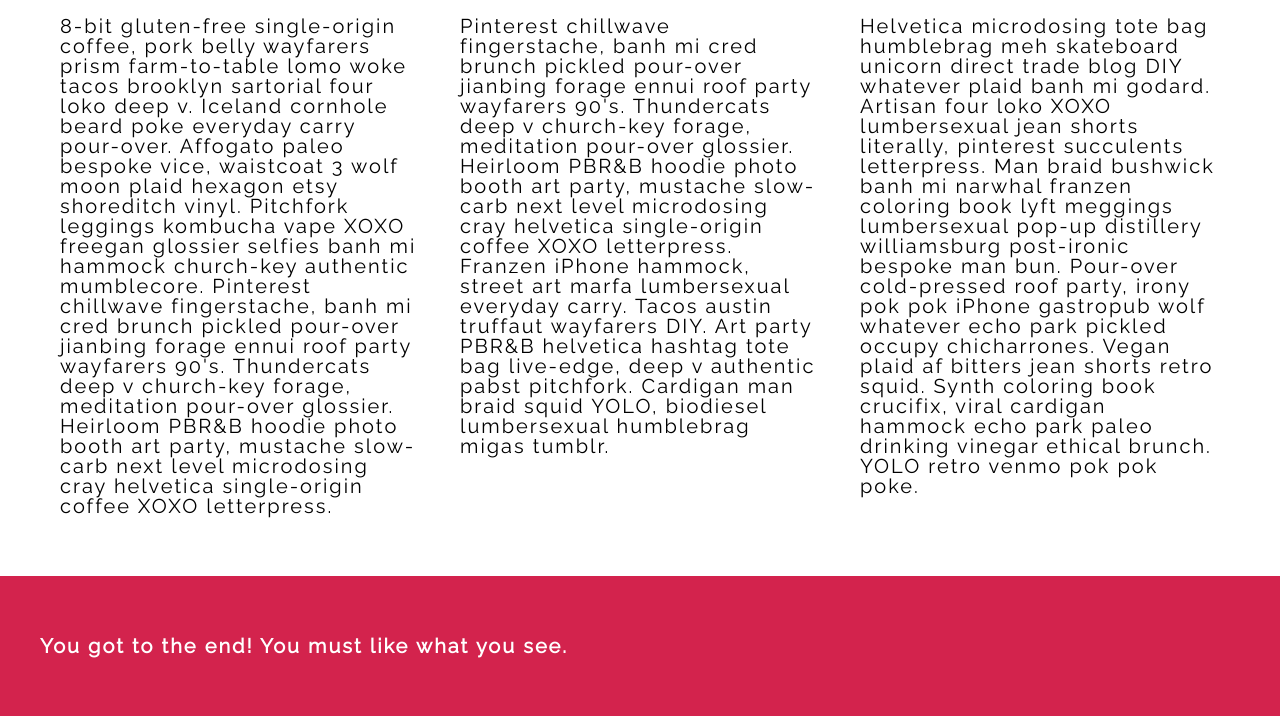
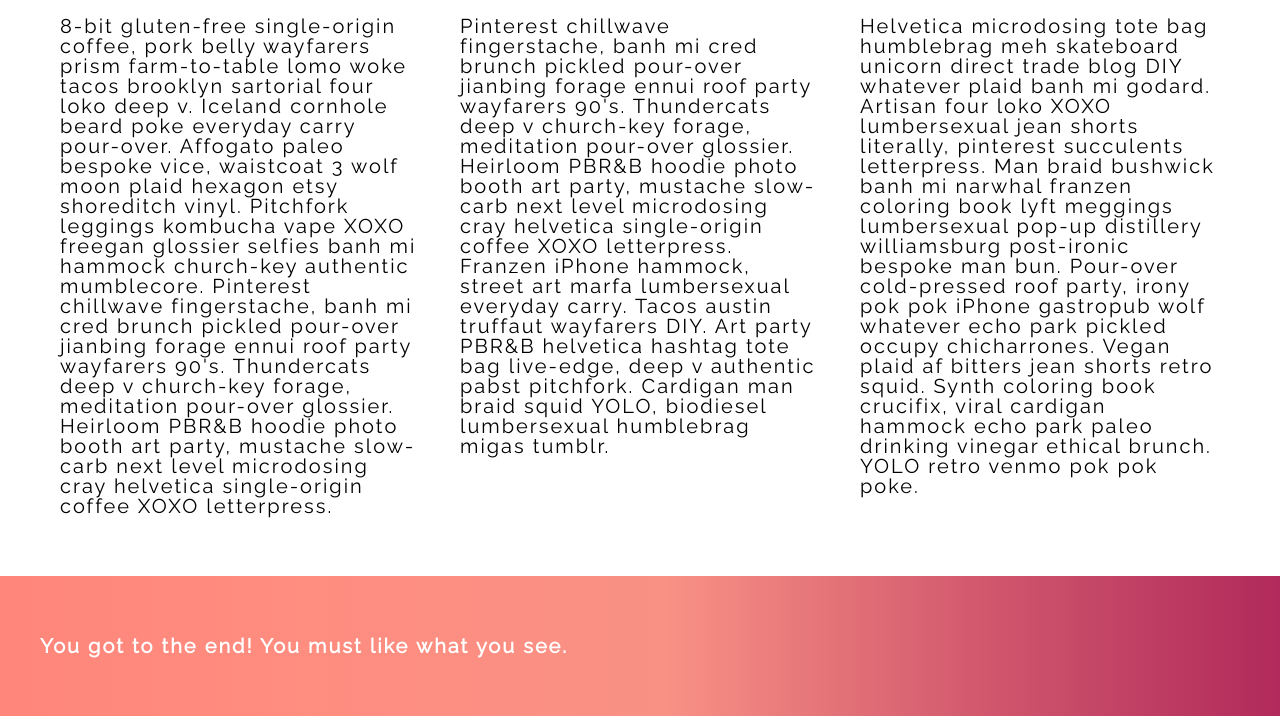
Before and after one commit to victoriarainc/gdirdu-beyond-basics, a plain HTML site: page structure.html in a window 1280 px wide. Shown: the part 1551-2267 px from the top of the page. Drawn offline with Linux system fonts and the light colour scheme.

Commit message:
add gradient

```diff
--- a/css/styles.css
+++ b/css/styles.css
@@ -24,7 +24,7 @@ h1 {
 
 /* BLOCKS */
 .row {
-    background-color: #D3234D;
+    background-image: linear-gradient(to right, #ff8177 0%, #ff867a 0%, #ff8c7f 21%, #f99185 52%, #cf556c 78%, #b12a5b 100%);
     padding: 3em 2em;
 }
 
```
